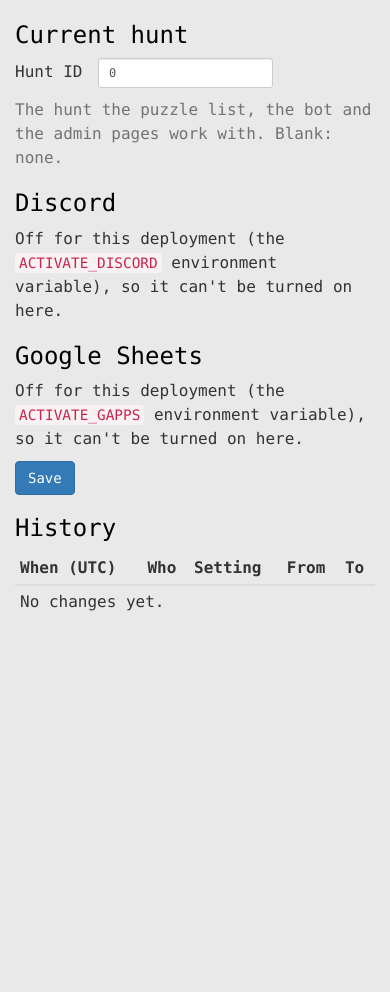
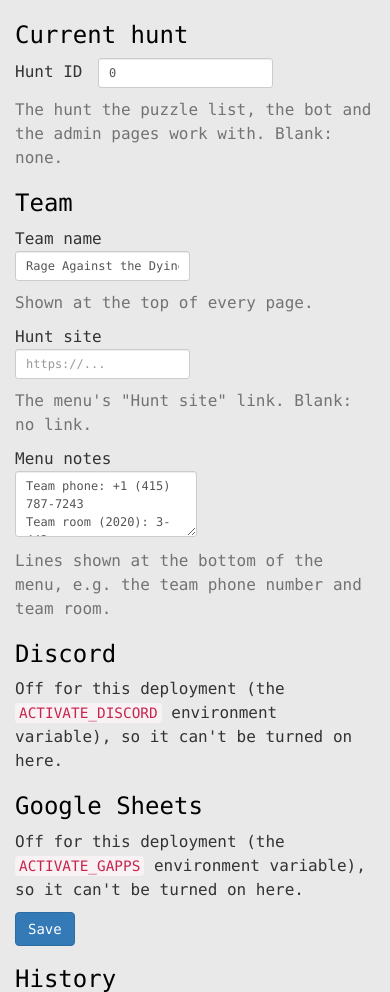
Before and after one commit to gwillen/herring, a Django app: page /dashboard/settings/ in a window 390 px wide. Shown: the part 277-1269 px from the top of the page. Before the commit the page ends 888 px from the top, so only its background shows below. Run offline with Django 3.2, Linux system fonts and the light colour scheme; the visitor is signed in with stand-in values (Sample User, id 1); data comes from the database, SQL or seed files in the repository; data that the repository does not hold is empty; parts of the project's set-up code (start-up, migrations or seed data) failed here and were passed over.

Commit message:
Team name, hunt site link and menu notes as dashboard settings (#97)
The page header and menu had the team name, a team phone number and
'Team room (2020)' hardcoded, and the 'Hunt site' link went to '#'.
They're now Settings on the dashboard (Team section), defaulting to the
old text so nothing changes until an admin edits them; a blank hunt site
hides the link. Supersedes PR #97, which referenced an undefined setting.

Also gives herring/base.html its missing <html> start tag.

Co-Authored-By: Claude Opus 5.5 <noreply@anthropic.com>
Claude-Session: https://claude.ai/code/session_01XioXR9qtq9RJmAUGa33mhp

```diff
--- a/herring/dashboard/templates/dashboard/settings.html
+++ b/herring/dashboard/templates/dashboard/settings.html
@@ -9,6 +9,14 @@
   <h3>Current hunt</h3>
   <label>Hunt ID <input name="hunt_id" value="{{ row.hunt_id|default_if_none:'' }}" class="form-control input-sm" inputmode="numeric"></label>
   <p class="help-block">The hunt the puzzle list, the bot and the admin pages work with. Blank: none.</p>
+
+  <h3>Team</h3>
+  <label>Team name <input name="team_name" value="{{ row.team_name }}" class="form-control input-sm" required></label>
+  <p class="help-block">Shown at the top of every page.</p>
+  <label>Hunt site <input name="hunt_site_url" value="{{ row.hunt_site_url }}" class="form-control input-sm" type="url" placeholder="https://..."></label>
+  <p class="help-block">The menu's "Hunt site" link. Blank: no link.</p>
+  <label>Menu notes <textarea name="menu_notes" rows="3" class="form-control input-sm">{{ row.menu_notes }}</textarea></label>
+  <p class="help-block">Lines shown at the bottom of the menu, e.g. the team phone number and team room.</p>
 
   <h3>Discord</h3>
   {% if not env.HERRING_ACTIVATE_DISCORD %}
--- a/herring/dashboard/views.py
+++ b/herring/dashboard/views.py
@@ -236,13 +236,22 @@ def save_settings(request):
 def settings_from_form(form):
     """The site settings the form sets. Switches the environment has turned off aren't on the form, so stay as they are."""
     changes = {'hunt_id': optional_int(form.get('hunt_id', ''), 'hunt ID'),
-               'protected_category_ids': sorted(form.getlist('protected_category_ids'))}
+               'protected_category_ids': sorted(form.getlist('protected_category_ids'))} | team_settings_from_form(form)
     if settings.HERRING_ACTIVATE_DISCORD:
         changes |= {'discord_enabled': 'discord_enabled' in form,
                     'discord_guild_id': optional_int(form.get('discord_guild_id', ''), 'server ID')}
     if settings.HERRING_ACTIVATE_GAPPS:
         changes['gapps_enabled'] = 'gapps_enabled' in form
     return changes
+
+
+def team_settings_from_form(form):
+    team_name = form.get('team_name', '').strip()
+    if not team_name:
+        raise ValueError("the team name can't be blank")
+    return {'team_name': team_name,
+            'hunt_site_url': form.get('hunt_site_url', '').strip(),
+            'menu_notes': form.get('menu_notes', '').replace('\r\n', '\n').strip()}
 
 
 def optional_int(text, label):
--- a/herring/herring/settings.py
+++ b/herring/herring/settings.py
@@ -81,6 +81,7 @@ TEMPLATES = [
                 'django.template.context_processors.request',
                 'django.contrib.auth.context_processors.auth',
                 'django.contrib.messages.context_processors.messages',
+                'puzzles.context_processors.site',
             ],
         },
     },
--- a/herring/herring/templates/herring/base.html
+++ b/herring/herring/templates/herring/base.html
@@ -1,4 +1,5 @@
 <!doctype html>
+<html lang="en">
 <head>
     <title>Herring</title>
     <meta http-equiv="Content-Type" content="text/html; charset=UTF-8">
--- /dev/null
+++ b/herring/puzzles/context_processors.py
@@ -0,0 +1,6 @@
+from puzzles import site_settings
+
+
+def site(request):
+    """The dashboard settings, for the page header and menu (team name, hunt site link, menu notes)."""
+    return {'site': site_settings.current()}
--- a/herring/puzzles/models.py
+++ b/herring/puzzles/models.py
@@ -194,6 +194,11 @@ class ChannelParticipation(models.Model):
         indexes = [models.Index(fields=['channel_puzzle', 'user_id'])]
 
 
+# What the page header and menu said when they were hardcoded.
+DEFAULT_TEAM_NAME = "Rage Against the Dying of the Warehouse"
+DEFAULT_MENU_NOTES = "Team phone: +1 (415) 787-7243\nTeam room (2020): 3-442"
+
+
 class SiteSettings(models.Model):
     """
     Settings admins change in the dashboard (a single row; see puzzles.site_settings for reading
@@ -207,6 +212,11 @@ class SiteSettings(models.Model):
     hunt_id = models.IntegerField(null=True, blank=True, help_text="The current hunt")
     protected_category_ids = models.JSONField(default=list, blank=True,
                                               help_text="Discord categories cleanup_channels never touches")
+    team_name = models.CharField(max_length=200, default=DEFAULT_TEAM_NAME, help_text="Shown at the top of every page")
+    hunt_site_url = models.CharField(max_length=1000, blank=True, default='',
+                                     help_text="The menu's 'Hunt site' link; blank hides it")
+    menu_notes = models.TextField(blank=True, default=DEFAULT_MENU_NOTES,
+                                  help_text="Lines shown at the bottom of the menu (team phone, team room, ...)")
 
 
 class SiteSettingChange(models.Model):
--- a/herring/puzzles/site_settings.py
+++ b/herring/puzzles/site_settings.py
@@ -29,6 +29,13 @@ class Current:
     discord_guild_id: int = None
     hunt_id: int = None
     protected_category_ids: frozenset = field(default_factory=frozenset)
+    team_name: str = ''
+    hunt_site_url: str = ''
+    menu_notes: str = ''
+
+    @property
+    def menu_lines(self):
+        return [line for line in self.menu_notes.splitlines() if line.strip()]
 
 
 def current():
@@ -62,7 +69,8 @@ def effective(row):
     return Current(discord_enabled=settings.HERRING_ACTIVATE_DISCORD and row.discord_enabled,
                    gapps_enabled=settings.HERRING_ACTIVATE_GAPPS and row.gapps_enabled,
                    discord_guild_id=row.discord_guild_id, hunt_id=row.hunt_id,
-                   protected_category_ids=frozenset(row.protected_category_ids))
+                   protected_category_ids=frozenset(row.protected_category_ids),
+                   team_name=row.team_name, hunt_site_url=row.hunt_site_url, menu_notes=row.menu_notes)
 
 
 def clear_cache():
@@ -92,7 +100,8 @@ def default_hunt_id():
     return hunt_id() or 0
 
 
-EDITABLE = ('discord_enabled', 'gapps_enabled', 'discord_guild_id', 'hunt_id', 'protected_category_ids')
+EDITABLE = ('discord_enabled', 'gapps_enabled', 'discord_guild_id', 'hunt_id', 'protected_category_ids',
+            'team_name', 'hunt_site_url', 'menu_notes')
 
 
 @transaction.atomic
```
Also changed, not shown: herring/puzzles/templates/puzzles/base_herring.html (+3 -5 lines), herring/puzzles/tests/test_site_settings.py (+30 -2 lines), herring/puzzles/migrations/0018_team_settings.py (added).
